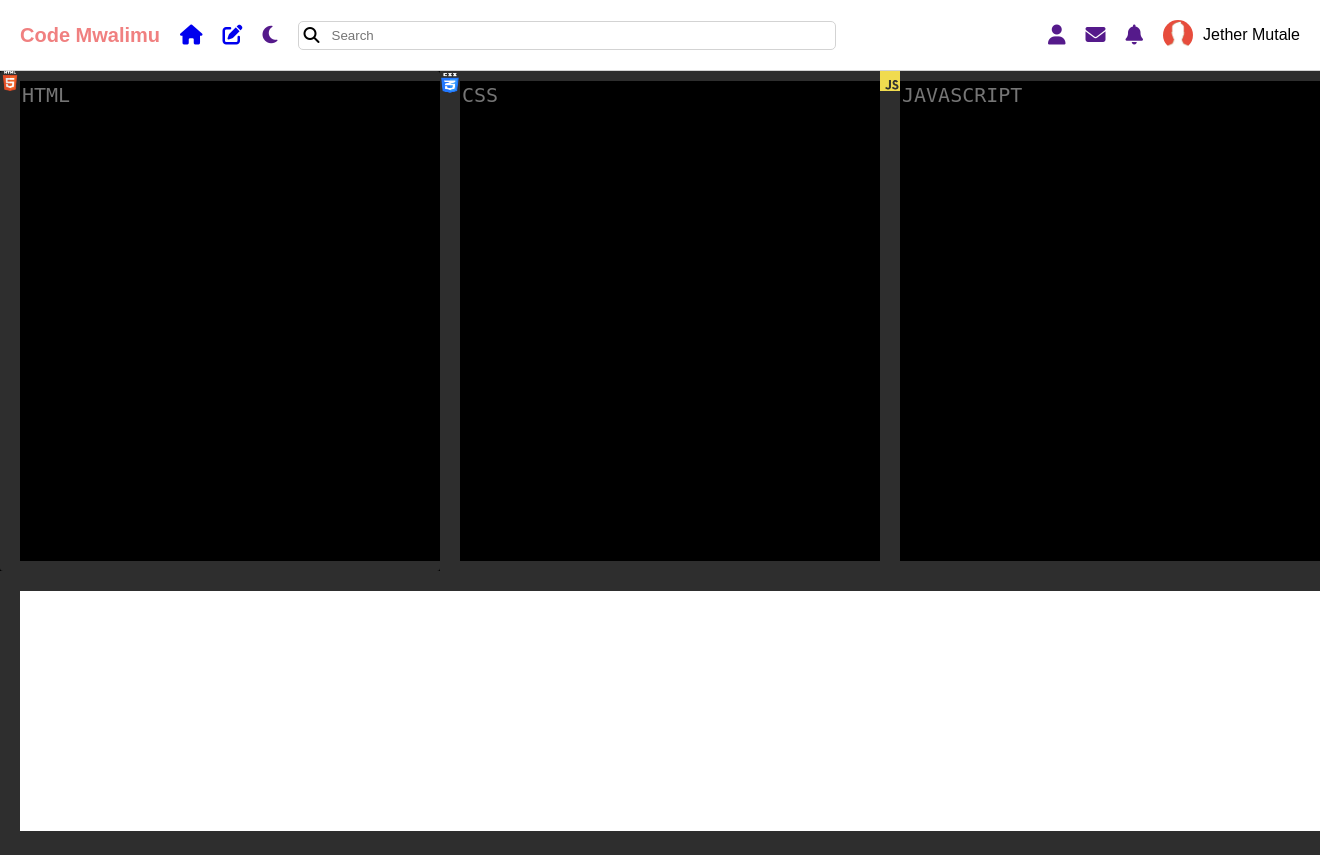
After one commit to jether256/code-mwalimu, a PHP site: page /codeEditor.php in a window 1320 px wide; the page is wider, and only the part inside the window is pictured. The commit adds this page. Run offline with PHP 8.4, Linux system fonts and the light colour scheme.

Commit message:
code editor page

```diff
--- /dev/null
+++ b/assets/css/editor.css
@@ -0,0 +1,156 @@
+body{
+	margin: 0;
+	padding: 0;
+	font-family: 'poppins',sans-serif;
+/*	background:#efefef;*/
+ &::-webkit-scrollbar {
+      display: none;
+    }
+
+}
+
+
+
+#2E2E2E
+
+.code-main{
+
+	display: flex;
+/*	align-items: center;*/
+	flex-direction: column;
+	background-color:black;
+
+}
+
+.code-main .code{
+	display: flex;
+	flex: 3;
+	align-items: center;
+	background-color:black;
+
+
+/*	flex-direction: column;*/
+}
+
+.code-main .code .html{
+	display: flex;
+	flex: 1;
+   height:500px;
+   border-radius: 3px;
+    margin-top: 0;
+	background-color:#2E2E2E ;
+}
+
+
+
+.code-main .code .html span img{
+  width: 20px;
+ height: 20px;
+}
+
+.code-main .code .css span img{
+ width: 20px;
+ height: 20px;
+}
+
+.code-main .code .js span img{
+ width: 20px;
+ height: 20px;
+}
+
+
+.code-main .code .html textarea{
+	border: none;
+	margin-top: 10px;
+	margin-bottom: 10px;
+	background-color: black;
+	color: green;
+	min-height: 250px;
+	  resize: none;
+	overflow: scroll;
+	font-size: x-large;
+	width: 100%;
+	 &::-webkit-scrollbar {
+      display: none;
+    }
+}
+
+
+.code-main .code .css{
+	display: flex;
+/*	margin: 10px;*/
+	flex: 1;
+	   height:500px;
+	   font-size: x-large;
+    margin-top: 0;
+	background-color:#2E2E2E ;
+}
+
+
+.code-main .code .css textarea{
+	border: none;
+	margin-top: 10px;
+	margin-bottom: 10px;
+	background-color: black;
+	color: green;
+	min-height: 250px;
+	max-height:500px ;
+	  resize: none;
+	overflow: scroll;
+	font-size: x-large;
+	width: 100%;
+	 &::-webkit-scrollbar {
+      display: none;
+    }
+}
+
+
+
+
+
+.code-main .code .js{
+	display: flex;
+	flex: 1;
+height:500px;
+    margin-top: 0;
+	background-color:#2E2E2E;
+}
+
+
+.code-main .code .js textarea{
+	border: none;
+	margin-top: 10px;
+	margin-bottom: 10px;
+	background-color: black;
+	color: green;
+	min-height: 250px;
+	width: 100%;
+	  resize: none;
+	overflow: scroll;
+		font-size: x-large;
+		 &::-webkit-scrollbar {
+      display: none;
+
+    }
+}
+
+
+
+.code-main .output{
+background-color: #2E2E2E;
+width: 100vw;
+min-height: 240px;
+	flex: 2;
+
+}
+
+.code-main .output iframe{
+	width: 100vw;
+background-color: white;
+	border: none;
+	margin: 20px;
+	color: green;
+	font-size: x-large;
+	overflow: scroll;
+	min-height: 240px;
+}
--- /dev/null
+++ b/assets/js/load.js
@@ -0,0 +1,27 @@
+
+function initialize(){
+
+
+var html=document.getElementById("html");
+var css=document.getElementById("css");
+var js=document.getElementById("js")
+
+var code=document.getElementById("code").contentWindow.document;
+
+document.body.onkeyup=function(){
+
+	code.open();
+	code.writeln(
+
+		html.value +
+
+		"<style>"+css.value+"</style>"+
+		"<script>"+js.value+"</script>"
+
+
+		);
+	code.close();
+}
+}
+
+initialize();
--- /dev/null
+++ b/codeEditor.php
@@ -0,0 +1,36 @@
+
+<?php
+
+include("includes/header.php");
+
+?>
+
+<div class="code-main">
+
+
+	<div class="code" style="height: 70%;">
+		<div class="html" >
+			 <span><img src="assets/images/icons/html.png" alt="Image"></span>
+			<textarea id="html" placeholder="HTML"></textarea>
+		</div>
+
+		<div class="css">
+			 <span><img src="assets/images/icons/CSS.png" alt="Image"></span>
+			<textarea id="css" placeholder="CSS"></textarea>
+		</div>
+
+		<div class="js">
+			 <span><img src="assets/images/icons/js.png" alt="Image"></span>
+			<textarea id="js" placeholder="JAVASCRIPT"></textarea>
+		</div>
+	</div>
+
+	<div class="output">
+		<iframe id="code"></iframe>
+	</div>
+
+</div>
+
+<script type="text/javascript" src="assets/js/load.js"></script>
+</body>
+</html>
--- /dev/null
+++ b/includes/header.php
@@ -0,0 +1,67 @@
+<!DOCTYPE html>
+<html>
+<head>
+	<meta charset="utf-8">
+	<meta name="viewport" content="width=device-width, initial-scale=1">
+	<title>Code Mwalimu</title>
+	<link rel="stylesheet" type="text/css" href="assets/css/style.css">
+		<link rel="stylesheet" type="text/css" href="assets/css/editor.css">
+	<!-- Javascript -->
+	<script src="https://ajax.googleapis.com/ajax/libs/jquery/3.6.4/jquery.min.js"></script>
+
+	<!--css-->
+
+			<link rel="stylesheet" href="https://cdnjs.cloudflare.com/ajax/libs/font-awesome/6.4.2/css/all.min.css">
+
+</head>
+<body>
+
+
+
+	<!--navbar-->
+	<div class="navBar">
+
+		<div class="left">
+
+			<a href="index.php"><span>Code Mwalimu</span></a>
+
+			<a href="index.php">
+				<i class="fa fa-home fa-lg"></i>
+			</a>
+
+			<a href="codeEditor.php">
+				<i class="	fas fa-edit fa-lg"></i>
+			</a>
+
+				<a href="">
+				<i class="fa fa-moon fa-lg"></i>
+			</a>
+
+
+			<div class="search">
+				<i class="fa fa-search "></i>
+				<input type="search" name="" placeholder="Search">
+			</div>
+		</div>
+
+		<div class="right">
+
+			<a href="">
+				<i class="fa fa-user fa-lg"></i>
+			</a>
+
+			<a href="">
+				<i class="fa fa-envelope fa-lg"></i>
+			</a>
+
+			<a href="">
+				<i class="fa fa-bell fa-lg"></i>
+			</a>
+			<div class="user">
+				<img src="assets/images/profile_pics/defaults/head_alizarin.png">
+				<span>Jether Mutale</span>
+			</div>
+		</div>
+
+	</div>
+	<!---navbar ---ends-->
```
Also changed, not shown: assets/css/style.css (+29 -0 lines), assets/js/app.js (added, +26 -0 lines), index.php (+4 -67 lines), assets/images/icons/CSS.png (added), assets/images/icons/html.png (added), assets/images/icons/js.png (added).
